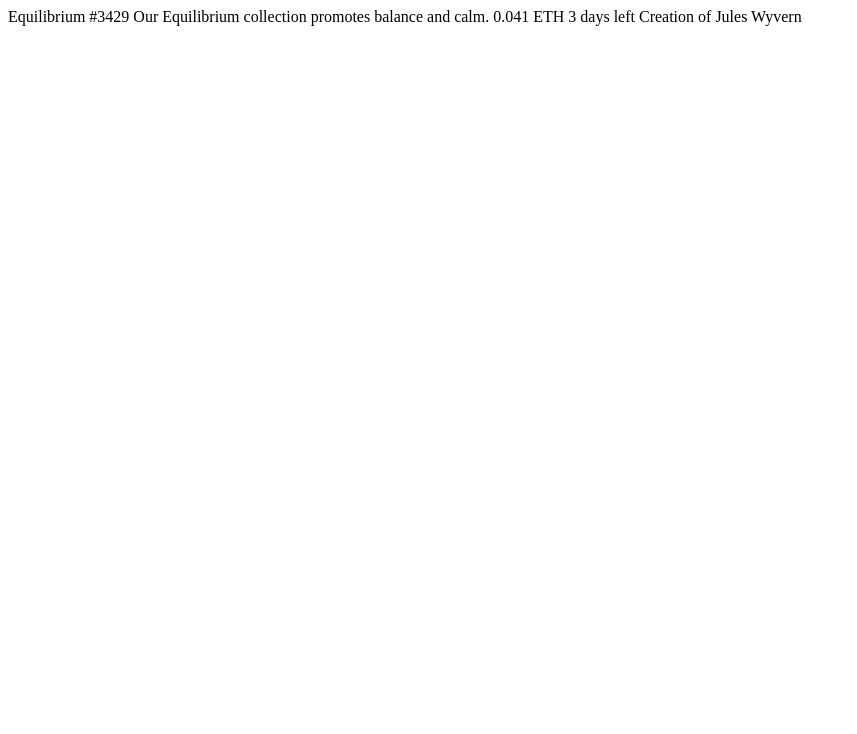
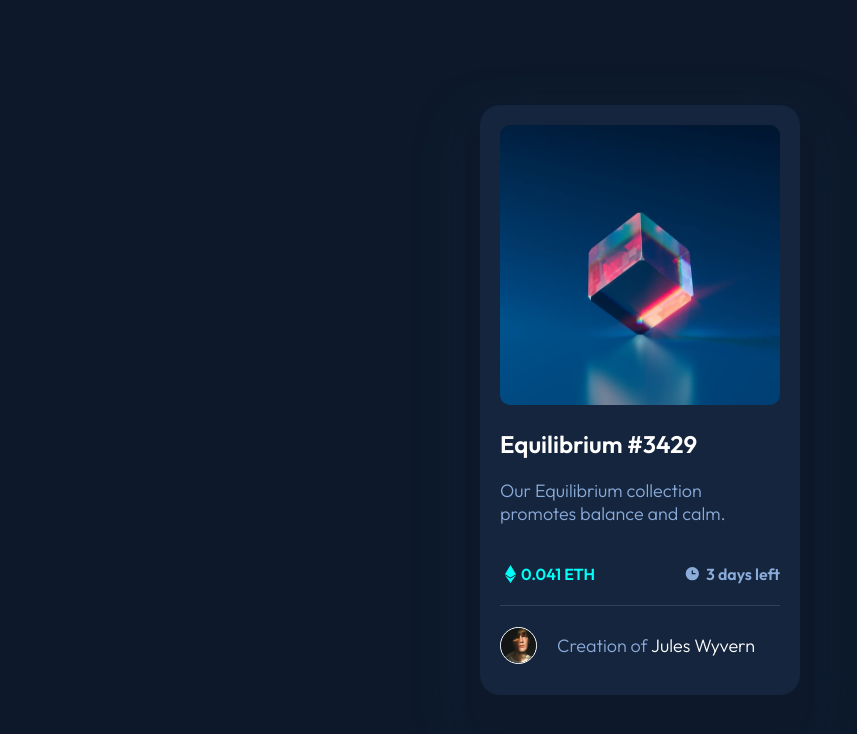
Before and after one commit to hasan-younis/NFT-preview-card-component-challenge-hub, a plain HTML site: page index.html in a window 1280 px wide. Shown: the whole page, without its empty margins (0-857 px from the left). Drawn offline with Linux system fonts and the light colour scheme.

Commit message:
finish NFT-preview-card

```diff
--- a/index.html
+++ b/index.html
@@ -1,35 +1,67 @@
 <!DOCTYPE html>
 <html lang="en">
+
 <head>
   <meta charset="UTF-8">
-  <meta name="viewport" content="width=device-width, initial-scale=1.0"> <!-- displays site properly based on user's device -->
+  <meta name="viewport" content="width=device-width, initial-scale=1.0">
+  <!-- displays site properly based on user's device -->
 
   <link rel="icon" type="image/png" sizes="32x32" href="./images/favicon-32x32.png">
-
+  <link rel="preconnect" href="https://fonts.googleapis.com">
+  <link rel="preconnect" href="https://fonts.gstatic.com" crossorigin>
+  <link href="https://fonts.googleapis.com/css2?family=Outfit:wght@300;400;600&display=swap" rel="stylesheet">
+  <link rel="stylesheet" href="style.css">
   <title>Frontend Mentor | NFT preview card component</title>
 
   <!-- Feel free to remove these styles or customise in your own stylesheet 👍 -->
   <style>
-    .attribution { font-size: 11px; text-align: center; }
-    .attribution a { color: hsl(228, 45%, 44%); }
+    .attribution {
+      font-size: 11px;
+      text-align: center;
+    }
+
+    .attribution a {
+      color: hsl(228, 45%, 44%);
+    }
   </style>
 </head>
+
 <body>
-<section>
-
-</section>
-  Equilibrium #3429
-
-  Our Equilibrium collection promotes balance and calm.
-
-  0.041 ETH
-  3 days left
-
-  Creation of Jules Wyvern
+  <section class="container">
+    <div class="card-boxShadow">
+      <div class="card">
+        <div class="active">
+          <img src="./images/image-equilibrium.jpg" alt="equilibrium">
+          <div class="overlay"><img src="./images/icon-view.svg" alt="view"></div>
+        </div>
+        <div class="card-description">
+          <h1 class="card-title">
+            Equilibrium #3429
+          </h1>
+          <p class="card-paragraph">Our Equilibrium collection promotes balance and calm.</p>
+          <div class="price-time">
+            <div class="price">
+              <img src="./images/icon-ethereum.svg" alt="icon-ethereum">
+              <h4>0.041 ETH</h4>
+            </div>
+            <div class="time">
+              <img src="./images/icon-clock.svg" alt="icon-clock">
+              <h4>3 days left</h4>
+            </div>
+          </div>
+          <div class="profile">
+            <img src="./images/image-avatar.png" alt="avatar">
+            <p>Creation of <span>Jules Wyvern</span></p>
+          </div>
+        </div>
+      </div>
+    </div>
+  </section>
 
   <!-- <div class="attribution">
     Challenge by <a href="https://www.frontendmentor.io?ref=challenge" target="_blank">Frontend Mentor</a>.
     Coded by <a href="#">Your Name Here</a>.
   </div> -->
 </body>
+
 </html>
--- /dev/null
+++ b/style.css
@@ -0,0 +1,115 @@
+body{
+    padding: 0;
+    margin: 0;
+    overflow-x: hidden;
+    font-family: 'Outfit', sans-serif;
+}
+.container{
+    display: flex;
+    justify-content: center;
+    align-items: center;
+    background-color: hsl(217, 54%, 11%);
+    width: 100vw;
+    height: 100vh;
+
+}
+.card-boxShadow{
+    box-shadow: 0 30px 50px 10px hsl(216, 50%, 16%);
+    border-radius: 20px;
+}
+.card{
+    background-color: hsl(216, 50%, 16%);
+    width: 280px;
+    padding: 20px;
+    border-radius: 20px;
+    box-shadow: 0 30px 10px 20px hsl(217, 54%, 11%);
+
+}
+.active > img{
+    width: 100%;
+    border-radius: 10px;
+}
+.overlay{
+    width: 280px;
+    height: 280px;
+    border-radius: 10px;
+    background-color:  hsla(178, 100%, 50%, 0.459);
+    position: absolute;
+    top: 0;
+    cursor: pointer;
+    display: none;
+}
+.active{
+    position: relative;
+}
+.active:active .overlay{
+display: flex;
+justify-content: center;
+align-items: center;
+}
+.card-title{
+    color: hsl(0, 0%, 100%);
+    cursor: pointer;
+}
+.card-title:active{
+    color: hsl(178, 100%, 50%);
+}
+.card-paragraph{
+    font-size: 18px;
+    color: hsl(215, 51%, 70%);
+    font-weight: 300;
+}
+.price-time{
+    display: flex;
+    border-bottom: 1px solid hsl(215, 32%, 27%);
+}
+.price{
+    width: 50%;
+    display: flex;
+    align-items: center;
+    font-weight:bolder;
+    color:  hsl(178, 100%, 50%);
+}
+.price > img{
+    display: flex;
+    padding: 5px;
+}
+.time{
+    width: 50%;
+    display: flex;
+    justify-content: end;
+    align-items: center;
+    color: hsl(215, 51%, 70%);
+
+
+}
+.time > img{
+    padding: 5px;
+}
+.profile{
+    display: flex;
+    align-items: center;
+    margin-top: 10px;
+}
+.profile > img{
+    width: 35px;
+    border: 1px solid white;
+    border-radius: 50px;
+
+}
+.profile > p{
+    margin-left: 20px;
+    font-size: 18px;
+    color: hsl(215, 51%, 70%);
+    font-weight: 300;
+
+}
+.profile > p > span{
+    color: hsl(0, 0%, 100%);
+    cursor: pointer;
+    font-weight: 300;
+
+}
+.profile > p > span:active{
+    color: hsl(178, 100%, 50%);
+}
```
